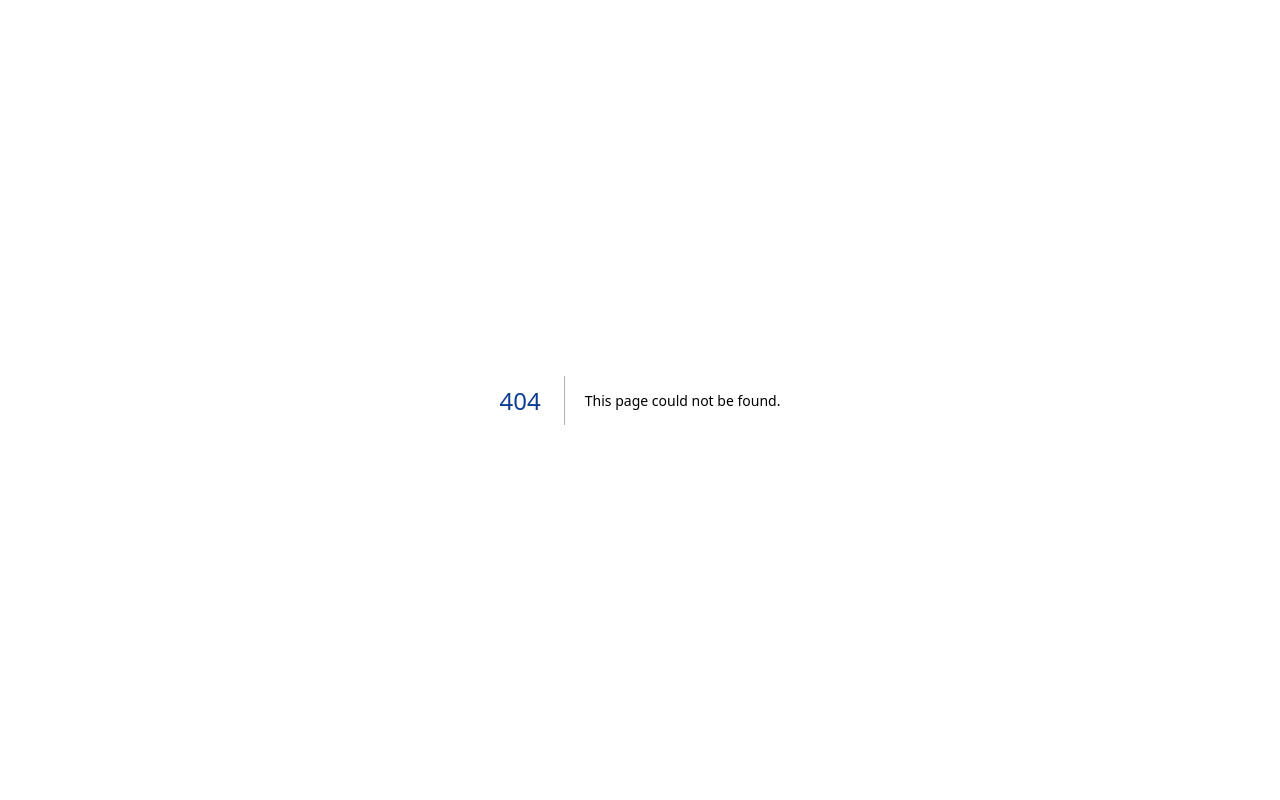
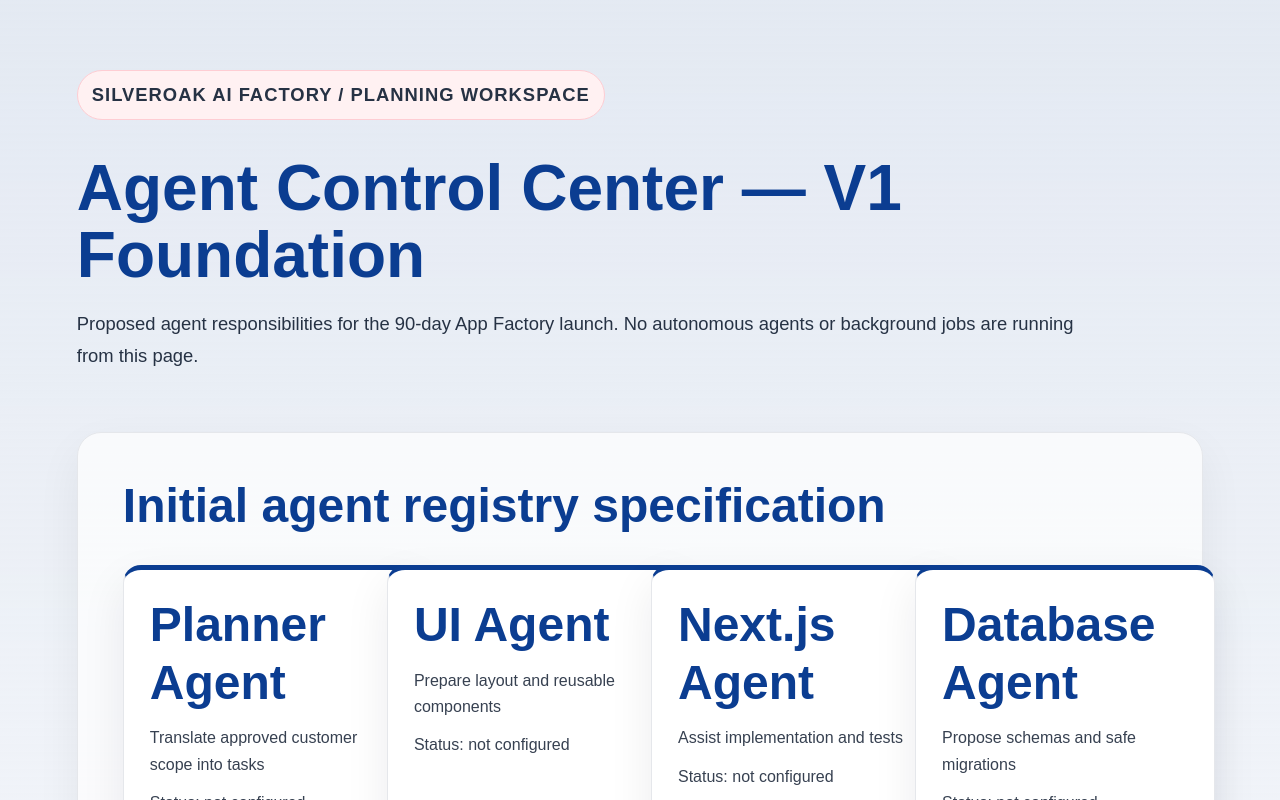
Before and after one commit to patrickprincivil/alliance_nasyonal_devlopman, a Next.js app: page /agent-control-center in a window 1280 px wide. Before the commit this address had no page. Built offline with nearby package versions, Linux system fonts and the light colour scheme.

Commit message:
feat: add app/agent-control-center/page.tsx for Silveroak 90-day foundation

```diff
--- /dev/null
+++ b/app/agent-control-center/page.tsx
@@ -0,0 +1,29 @@
+import Link from "next/link";
+const agents = [
+  ["Planner", "Translate approved customer scope into tasks"],
+  ["UI", "Prepare layout and reusable components"],
+  ["Next.js", "Assist implementation and tests"],
+  ["Database", "Propose schemas and safe migrations"],
+  ["Content", "Draft customer-approved copy"],
+  ["SEO", "Review metadata and page structure"],
+  ["Testing", "Identify build and acceptance failures"],
+  ["Review", "Summarize quality, security and remaining risks"],
+];
+export default function AgentControlCenterPage() {
+  return (
+    <main className="page">
+      <p className="eyebrow">Silveroak AI Factory / Planning workspace</p>
+      <h1>Agent Control Center — V1 Foundation</h1>
+      <p>Proposed agent responsibilities for the 90-day App Factory launch. No autonomous agents or background jobs are running from this page.</p>
+      <section className="subSection"><h2>Initial agent registry specification</h2>
+        <div className="gridSection">{agents.map(([name,role]) =>
+          <article className="card" key={name}><h2>{name} Agent</h2><p>{role}</p><p>Status: not configured</p></article>
+        )}</div>
+      </section>
+      <section className="subSection"><h2>Execution policy</h2>
+        <p>Task intake → permission check → agent assignment → review → tests → human approval → deployment. Financial transactions, secret access and production deployment must be authorized server-side.</p>
+        <Link className="statusBadge" href="/master-control-center">Back to Master Control Center</Link>
+      </section>
+    </main>
+  );
+}
```
